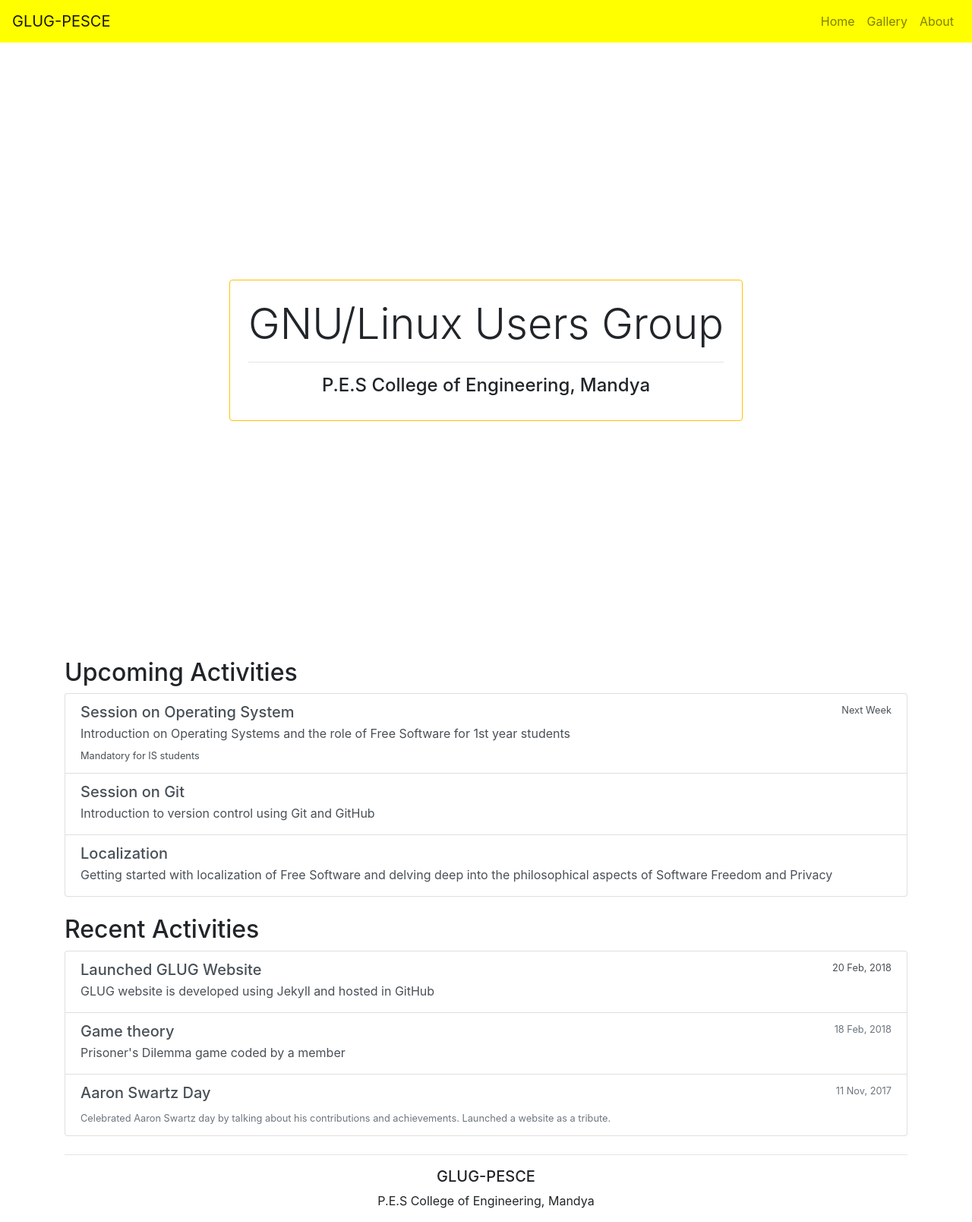
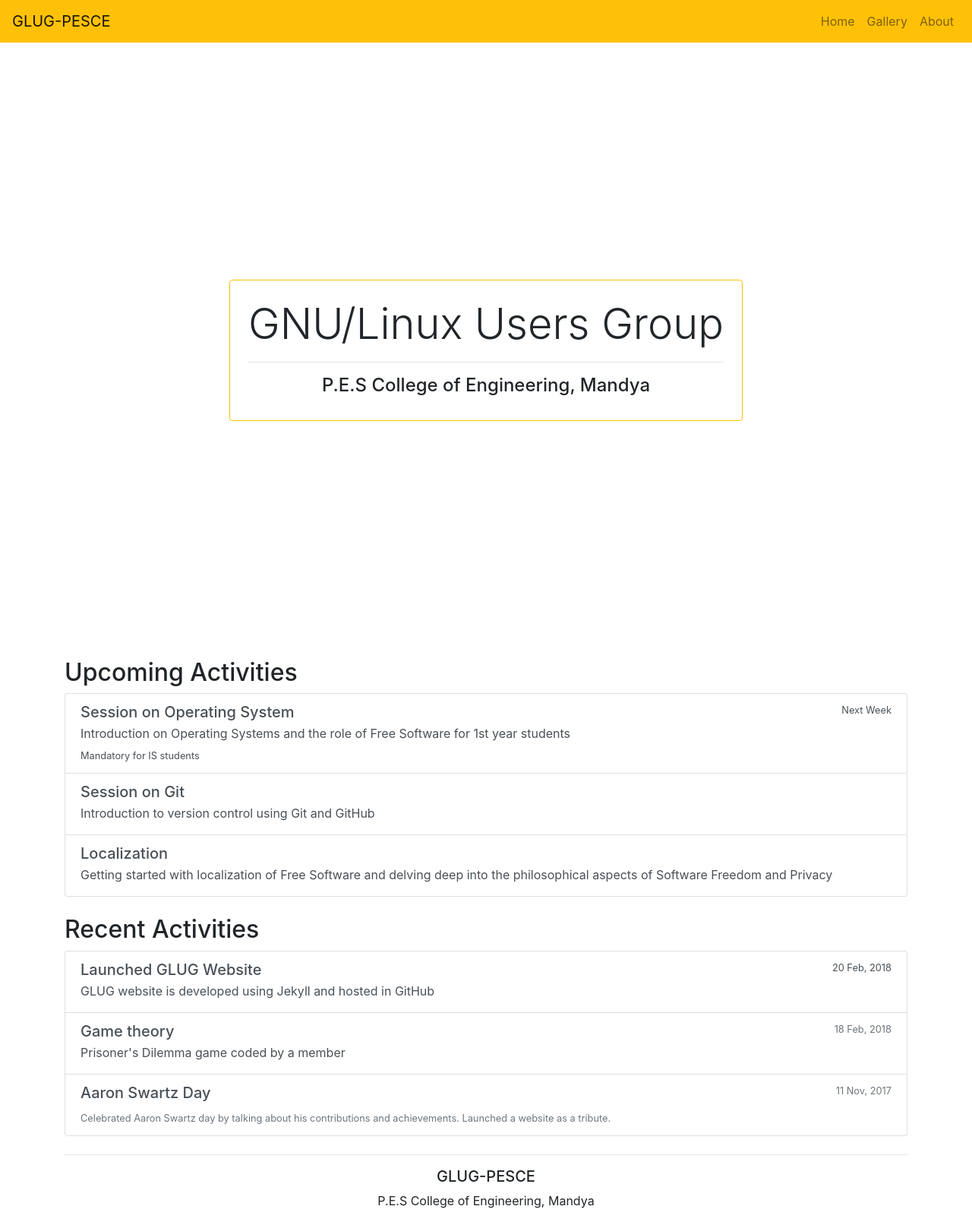
Before and after one commit to GLUG-PESCE/glug-pesce, a Jekyll site: the page built from index.html, in a window 1280 px wide. Shown: the whole page at 76% size. Built offline with Jekyll 4.4.1, drawn with Linux system fonts in a browser that asks for light colours; nearby versions of some CDN libraries.

Commit message:
Color changed to ffc107

```diff
--- a/_includes/header.html
+++ b/_includes/header.html
@@ -1,5 +1,5 @@
 <header>
-  <nav class="navbar navbar-expand-lg navbar-light" style="background-color:#FFFF00;">
+  <nav class="navbar navbar-expand-lg navbar-light" style="background-color:#ffc107;">
 
     <div class="navbar-brand">{{ site.title }}</div>
     <button class="navbar-toggler" type="button" data-toggle="collapse" data-target="#navbarNavAltMarkup">
```
